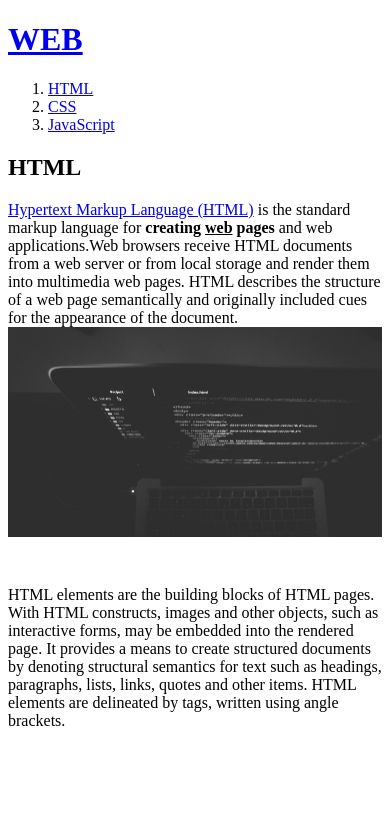
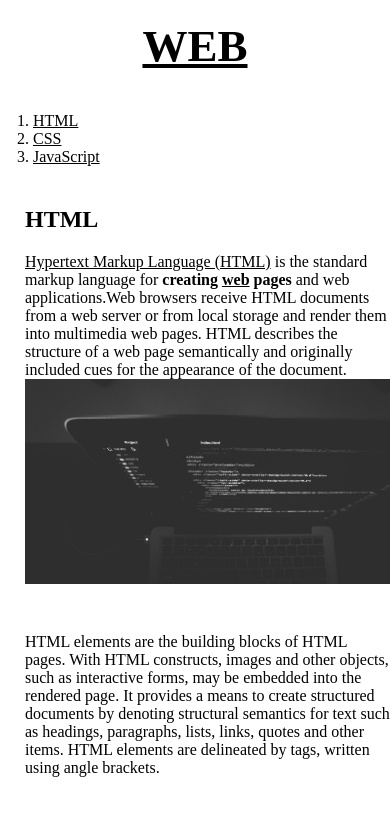
Before and after one commit to agw1010/web2css, a plain HTML site: page 1.html in a window 390 px wide. Drawn offline with Linux system fonts and the light colour scheme.

Commit message:
Add files via upload

```diff
--- a/1.html
+++ b/1.html
@@ -3,18 +3,23 @@
 <head>
   <title>WEB1 - HTML</title>
   <meta charset="utf-8">
+  <link rel="stylesheet" href="style.css">
 </head>
 <body>
   <h1><a href="index.html">WEB</a></h1>
+  <div id="grid">
   <ol>
     <li><a href="1.html">HTML</a></li>
     <li><a href="2.html">CSS</a></li>
     <li><a href="3.html">JavaScript</a></li>
   </ol>
-  <h2>HTML</h2>
-  <p><a href="https://www.w3.org/TR/html5/" target="_blank" title="html5 speicification">Hypertext Markup Language (HTML)</a> is the standard markup language for <strong>creating <u>web</u> pages</strong> and web applications.Web browsers receive HTML documents from a web server or from local storage and render them into multimedia web pages. HTML describes the structure of a web page semantically and originally included cues for the appearance of the document.
-  <img src="coding.jpg" width="100%">
-  </p><p style="margin-top:45px;">HTML elements are the building blocks of HTML pages. With HTML constructs, images and other objects, such as interactive forms, may be embedded into the rendered page. It provides a means to create structured documents by denoting structural semantics for text such as headings, paragraphs, lists, links, quotes and other items. HTML elements are delineated by tags, written using angle brackets.
-  </p>
+    <div id="article">
+      <h2>HTML</h2>
+      <p><a href="https://www.w3.org/TR/html5/" target="_blank" title="html5 speicification">Hypertext Markup Language (HTML)</a> is the standard markup language for <strong>creating <u>web</u> pages</strong> and web applications.Web browsers receive HTML documents from a web server or from local storage and render them into multimedia web pages. HTML describes the structure of a web page semantically and originally included cues for the appearance of the document.
+      <img src="coding.jpg" width="100%">
+      </p><p style="margin-top:45px;">HTML elements are the building blocks of HTML pages. With HTML constructs, images and other objects, such as interactive forms, may be embedded into the rendered page. It provides a means to create structured documents by denoting structural semantics for text such as headings, paragraphs, lists, links, quotes and other items. HTML elements are delineated by tags, written using angle brackets.
+      </p>
+    </div>
+  </div>
 </body>
 </html>
--- /dev/null
+++ b/style.css
@@ -0,0 +1,40 @@
+body{
+    margin:0;
+  }
+  a {
+    color:black;
+  }
+  h1 {
+    font-size:45px;
+    text-align: center;
+    border-bottom:1px solid gray;
+    margin:0;
+    padding:20px;
+  }
+  ol{
+    border-right:1px solid gray;
+    width:100px;
+    margin:0;
+    padding:20px;
+  }
+  #grid{
+    display: grid;
+    grid-template-columns: 150px 1fr;
+  }
+  #grid ol{
+    padding-left:33px;
+  }
+  #grid #article{
+    padding-left:25px;
+  }
+  @media(max-width:800px){
+    #grid{
+      display: block;
+    }
+    ol{
+      border-right:none;
+    }
+    h1 {
+      border-bottom:none;
+    }
+  }
```
Also changed, not shown: 2.html (+1 -44 lines), 3.html (+9 -4 lines), index.html (+5 -0 lines).
